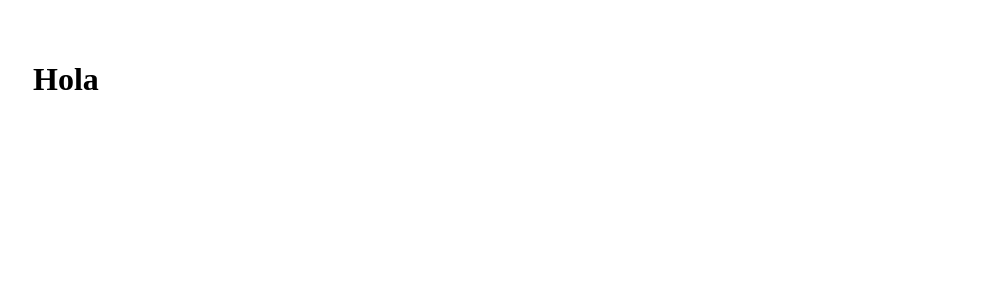
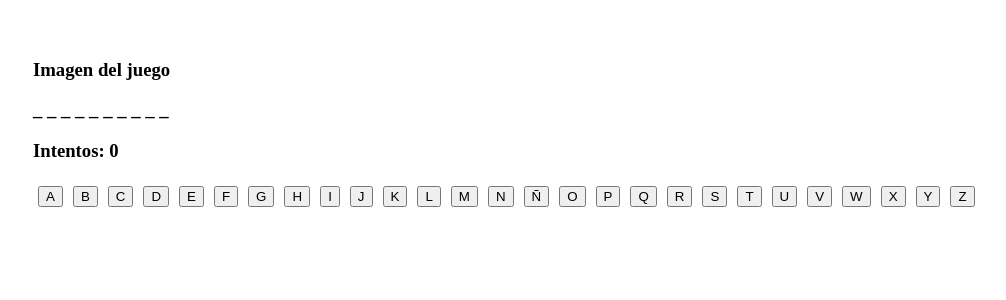
Before and after one commit to OscarTerceros/hanginGame, a React (Vite) app: page / in a window 1280 px wide. Shown: the top 300 px of the page, without its empty margins (7-1013 px from the left). Built offline with nearby package versions, Linux system fonts and the light colour scheme.

Commit message:
Button cration

```diff
--- a/src/App.css
+++ b/src/App.css
@@ -4,3 +4,7 @@
   padding: 2rem;
 
 }
+
+button {
+  margin: 5px
+}
--- a/src/App.tsx
+++ b/src/App.tsx
@@ -1,11 +1,21 @@
-
+import { letters } from './helpers/letters';
 import './App.css'
 
 function App() {
 
   return (
     <>
-      <h1>Hola</h1>
+      {/* Imágenes */}
+      <h3>Imagen del juego</h3>
+
+      {/* Palabra oculta */}
+      <h3>_ _ _ _ _ _ _ _ _ _</h3>
+
+      {/* Contador dew intentos */}
+      <h3>Intentos: 0</h3>
+
+      {/* Botones de letras */}
+      { letters.map( ( letter: string, i: number ) => <button key={ i }> {letter} </button> )}
     </>
   )
 }
```
